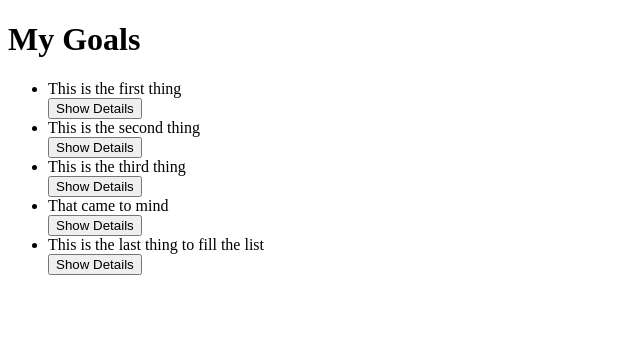
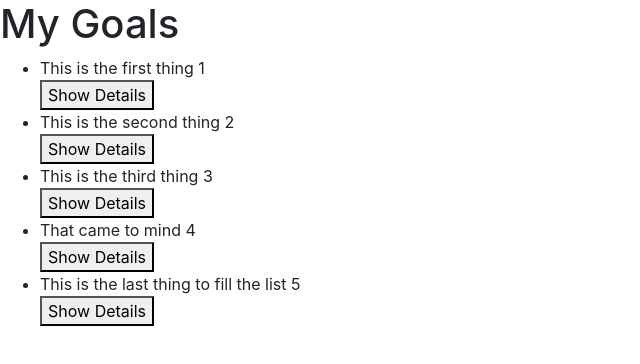
Before and after one commit to FrancisFlow/goalsapp, an Angular app: page / in a window 1280 px wide. Shown: the top 364 px of the page, without its empty margins (0-640 px from the left). Built offline with nearby package versions, Linux system fonts and the light colour scheme.

Commit message:
Added bootstrap and deleteGoals

```diff
--- a/package.json
+++ b/package.json
@@ -18,6 +18,7 @@
     "@angular/platform-browser": "~12.2.0",
     "@angular/platform-browser-dynamic": "~12.2.0",
     "@angular/router": "~12.2.0",
+    "bootstrap": "^4.6.0",
     "rxjs": "~6.6.0",
     "tslib": "^2.3.0",
     "zone.js": "~0.11.4"
--- a/src/app/app.module.ts
+++ b/src/app/app.module.ts
@@ -6,13 +6,15 @@ import { AppComponent } from './app.component';
 import { GoalComponent } from './goal/goal.component';
 import { GoalDetailsComponent } from './goal-details/goal-details.component';
 import { StrikethroughDirective } from './strikethrough.directive';
+import { CustomDatePipe } from './custom-date.pipe';
 
 @NgModule({
   declarations: [
     AppComponent,
     GoalComponent,
     GoalDetailsComponent,
-    StrikethroughDirective
+    StrikethroughDirective,
+    CustomDatePipe
   ],
   imports: [
     BrowserModule,
--- /dev/null
+++ b/src/app/custom-date.pipe.ts
@@ -0,0 +1,22 @@
+import { Pipe, PipeTransform } from '@angular/core';
+
+@Pipe({
+  name: 'customDate'
+})
+export class CustomDatePipe implements PipeTransform {
+
+  transform(value: any): number {
+    let today:Date = new Date(); //get current date and time
+    let todayWithNoTime:any = new Date(today.getFullYear(), today.getMonth(), today.getDate())
+    var dateDifference = Math.abs(value - todayWithNoTime) //returns value in miliseconds
+    const secondsInDay = 86400; //60 seconds * 60 minutes in an hour * 24 hours in a day
+    var dateDifferenceSeconds = dateDifference*0.001; //converts miliseconds to seconds
+    var dateCounter = dateDifferenceSeconds/secondsInDay;
+
+    if (dateCounter >= 1 && value > todayWithNoTime){
+      return dateCounter;
+    }else{
+      return 0;
+    }
+  }
+}
--- a/src/app/goal-details/goal-details.component.html
+++ b/src/app/goal-details/goal-details.component.html
@@ -1,4 +1,7 @@
 <p>
     {{goal.details}}
 </p>
-<button (click)='goalComplete(true)' >Axe me</button>
+<p>
+   The number of days before completions is {{goal.completionDate | customDate }}
+</p>
+<button (click)='deleteGoal(true)' class="btn btn-outline-danger" >Axe me</button>
--- a/src/app/goal-details/goal-details.component.ts
+++ b/src/app/goal-details/goal-details.component.ts
@@ -11,7 +11,7 @@ export class GoalDetailsComponent implements OnInit {
   // event emitter communicating with parent component. Output () means take care of this mom
   @Output() isComplete = new EventEmitter<boolean>();
 
-  goalComplete(complete: boolean) {
+  deleteGoal(complete: boolean) {
     this.isComplete.emit(complete);
   }
 
--- a/src/app/goal.ts
+++ b/src/app/goal.ts
@@ -1,7 +1,7 @@
 export class Goal {
     showDescription:Boolean;
 
-    constructor ( public id: number,  public name: string, public details: string)
+    constructor ( public id: number,  public name: string, public details: string, public completionDate:Date)
     {
         this.showDescription=false;
 
--- a/src/app/goal/goal.component.html
+++ b/src/app/goal/goal.component.html
@@ -4,11 +4,11 @@
       <div *ngFor='let goal of goals; let i = index'>
       <li appStrikethrough>
         {{goal.name}}
-        <!-- {{goal.id}} -->
+        {{goal.id}}
       </li>
       <button (click)=toggleDetails(i) >Show Details</button>
         <!-- [goal] is the property in goal-details with the @Input() decorator ie goal!:Goal;-->
-        <app-goal-details *ngIf='goal.showDescription' (isComplete)='completeGoal($event, i)' [goal]='goal'></app-goal-details>
+        <app-goal-details *ngIf='goal.showDescription' (isComplete)='deleteGoal($event, i)' [goal]='goal'></app-goal-details>
         <!-- 'goal is the property in parent component.' -->
       </div>
     </ul>
--- a/src/app/goal/goal.component.ts
+++ b/src/app/goal/goal.component.ts
@@ -8,22 +8,25 @@ import { Goal } from '../goal';
 })
 export class GoalComponent implements OnInit {
   goals: Goal[] = [
-  new Goal (1, 'This is the first thing', 'Harvard business Review'),
-  new Goal (2, 'This is the second thing','Money is not a thing' ),
-  new Goal (3, 'This is the third thing', 'Bless me father'),
-  new Goal (4, "That came to mind",'Great is thy will' ),
-  new Goal (5, 'This is the last thing to fill the list', 'Defeat, Khalil Ghibran')
+  new Goal (1, 'This is the first thing', 'Harvard business Review', new Date(2021, 4, 5)),
+  new Goal (2, 'This is the second thing','Money is not a thing', new Date(2021, 3, 5)),
+  new Goal (3, 'This is the third thing', 'Bless me father', new Date(2022, 4, 1)),
+  new Goal (4, "That came to mind",'Great is thy will', new Date() ),
+  new Goal (5, 'This is the last thing to fill the list', 'Defeat, Khalil Ghibran', new Date(2021, 2, 4))
 ];
 
 toggleDetails(index:any) {
   this.goals[index].showDescription = !this.goals[index].showDescription;
 }
 
-completeGoal(isComplete:boolean, index:number) {
+deleteGoal(isComplete:boolean, index:number) {
   if (isComplete) {
-    this.goals.splice(index, 1)
+    let toDelete = confirm(`Are you sure you want to delete ${this.goals[index].name}?`)
+     if(toDelete) {
+       this.goals.splice(index, 1);
+     }
+    }
   }
-}
 
   constructor() { }
 
--- a/src/styles.css
+++ b/src/styles.css
@@ -1 +1,2 @@
 /* You can add global styles to this file, and also import other style files */
+@import "~bootstrap/dist/css/bootstrap.css"
```
Also changed, not shown: 2 other files (tests, documents, lock files or other folders).
